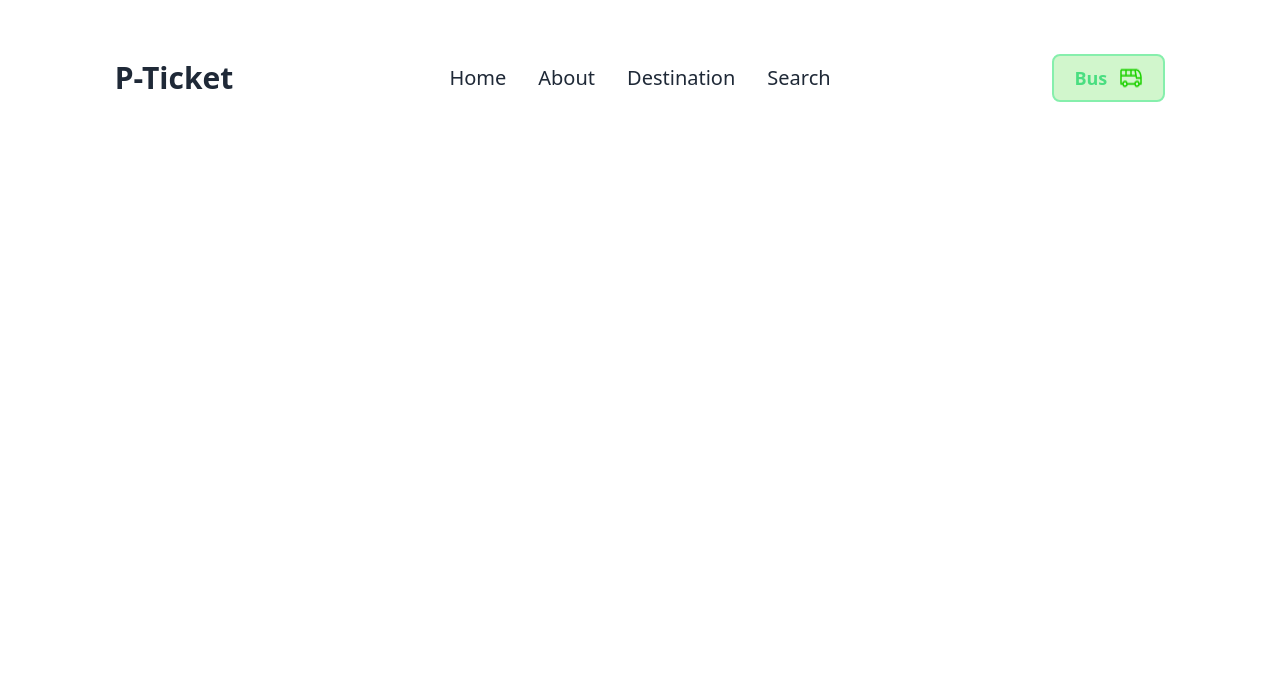
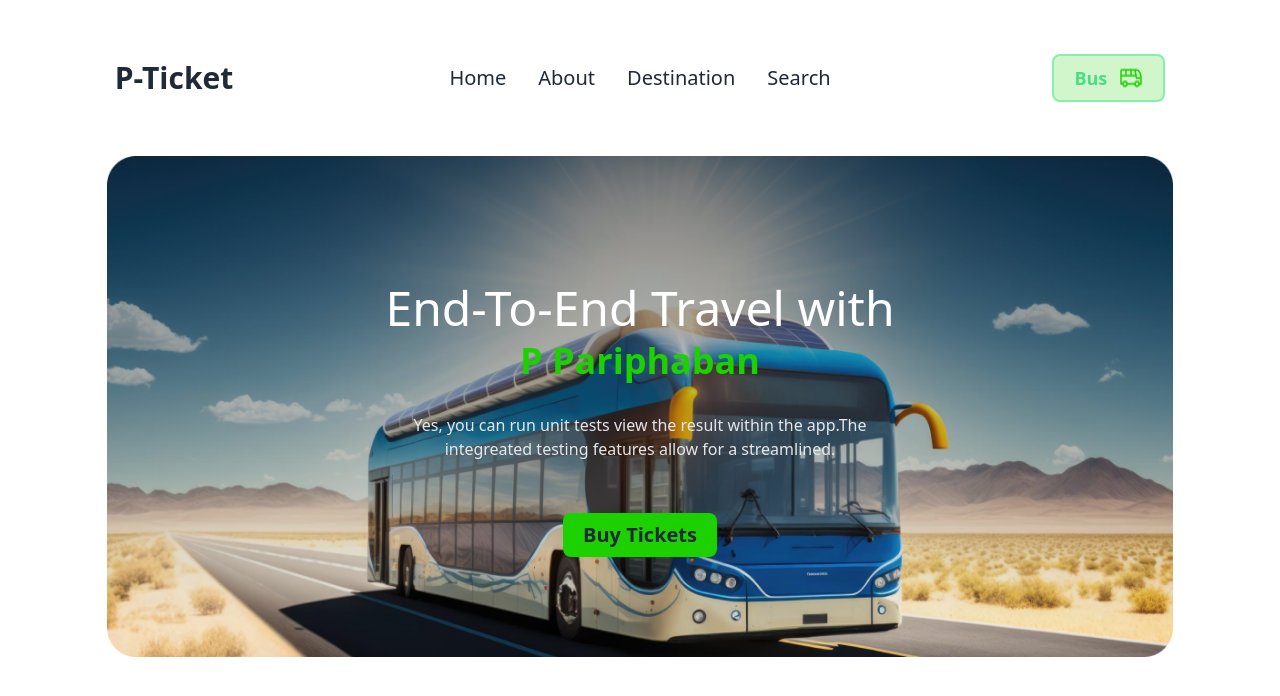
Before and after one commit to AkashAhmed007/Assignment-5, a plain HTML site: page index.html in a window 1280 px wide. Drawn offline with nearby package versions, Linux system fonts and the light colour scheme.

Commit message:
banner section added

```diff
--- a/index.html
+++ b/index.html
@@ -43,6 +43,18 @@
                 </div>
               </div>
         </div>
+    <!-- banner section -->
+        <section class="container mx-auto lg:my-10 w-10/12">
+            <div class="bg-[url('images/banner.png')] bg-no-repeat bg-contain h-screen">
+                <div class="text-center">
+                    <h2 class="lg:text-5xl text-white lg:pt-32 pt-20 lg:mt-8 mt-5">End-To-End Travel with <br>
+                        <span class="lg:text-4xl text-[#1dd100] font-extrabold pt-5">P Pariphaban</span>
+                    </h2>
+                    <p class="text-gray-200 lg:p-8 lg:w-1/2 mx-auto">Yes, you can run unit tests view the result within the app.The integreated testing features allow for a streamlined.</p>
+                    <button class="lg:text-xl border-3 bg-[rgb(29,209,0)] rounded-lg lg:mt-5 mt-3 lg:px-5 px-3 lg:py-2 py-1 font-bold"><a href="#">Buy Tickets</a></button>
+                </div>
+            </div>
+        </section>
     </header>
     <main>
 
```
